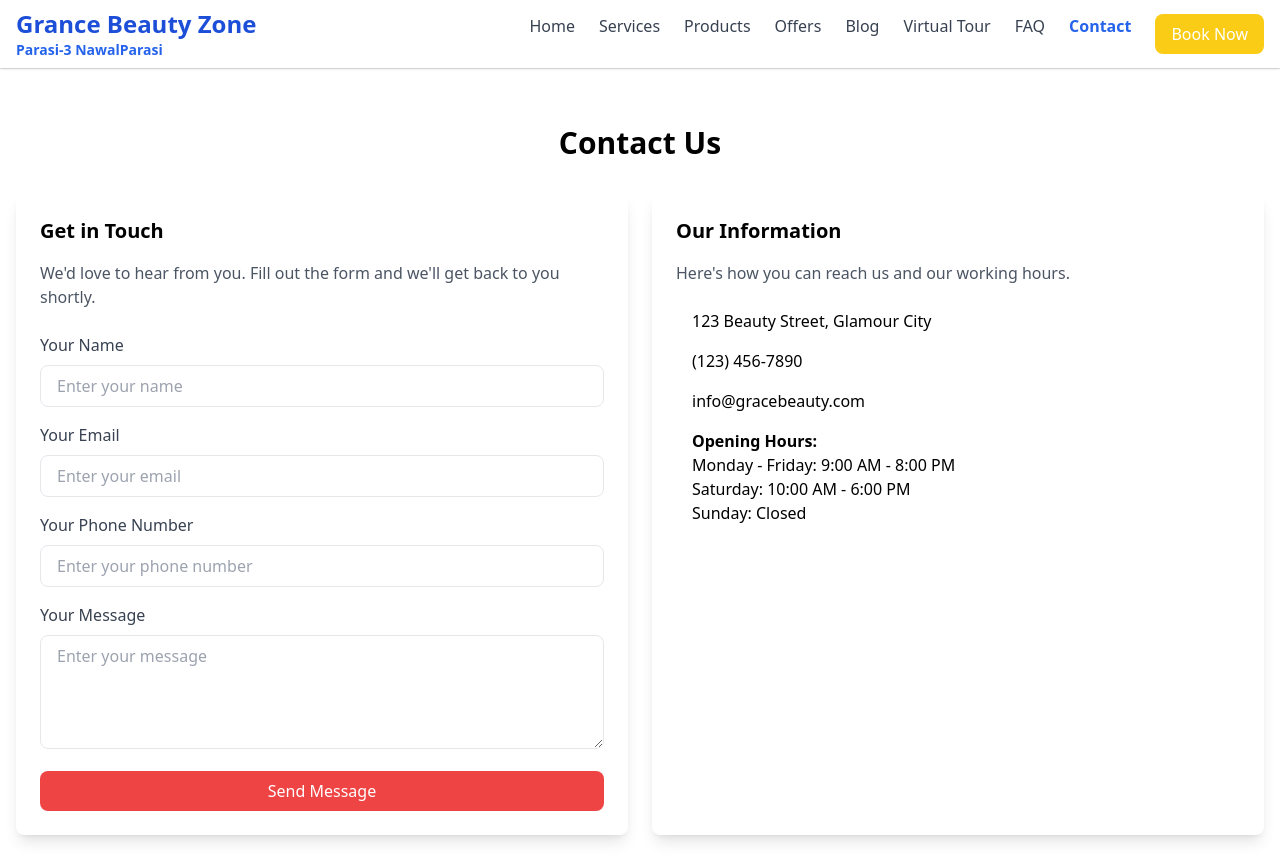
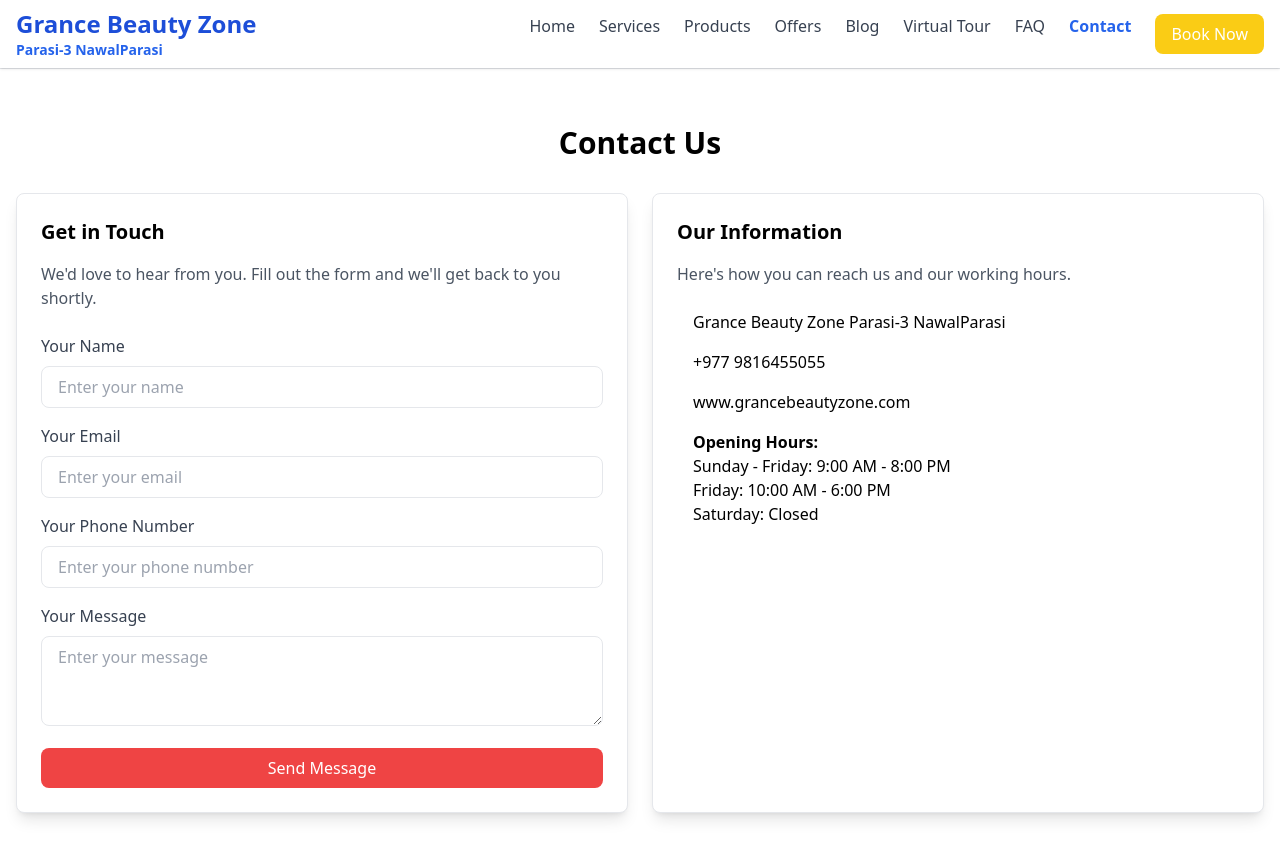
Before and after one commit to suraz343/Grance-Beauty-Zone, a Next.js app: page /contact in a window 1280 px wide. After the commit the page ends 845 px from the top, so only its background shows below. Built offline with nearby package versions, Linux system fonts and the light colour scheme.

Commit message:
error resolved

```diff
--- a/app/contact/page.tsx
+++ b/app/contact/page.tsx
@@ -3,15 +3,12 @@ import React from "react";
 export default function Contact() {
   return (
     <div id="contact" className="container mx-auto px-4 py-8">
-      {/* Contact Us Heading */}
       <div>
         <h1 className="mt-6 text-3xl font-bold text-center">Contact Us</h1>
       </div>
 
-      {/* Contact Us Section */}
       <div className="grid grid-cols-1 md:grid-cols-2 gap-6 mt-8">
-        {/* Get in Touch Form */}
-        <div className="p-6 bg-white rounded-lg shadow-lg">
+        <div className="p-6 bg-white rounded-lg shadow-lg border">
           <h2 className="text-xl font-semibold mb-4">Get in Touch</h2>
           <p className="text-gray-600 mb-6">
             We'd love to hear from you. Fill out the form and we'll get back to
@@ -54,7 +51,7 @@ export default function Contact() {
               </label>
               <textarea
                 className="w-full px-4 py-2 border rounded-lg focus:outline-none focus:ring-2 focus:ring-red-500"
-                rows="4"
+                rows={3}
                 placeholder="Enter your message"
               ></textarea>
             </div>
@@ -67,33 +64,32 @@ export default function Contact() {
           </form>
         </div>
 
-        {/* Our Information Section */}
-        <div className="p-6 bg-white rounded-lg shadow-lg">
+        <div className="p-6 bg-white rounded-lg shadow-lg border">
           <h2 className="text-xl font-semibold mb-4">Our Information</h2>
           <p className="text-gray-600 mb-6">
-            Here's how you can reach us and our working hours.
+            Here&apos;s how you can reach us and our working hours.
           </p>
           <ul className="space-y-4">
             <li className="flex items-start">
               <i className="bi bi-geo-alt-fill text-red-500 mr-4 text-xl"></i>
-              <span>123 Beauty Street, Glamour City</span>
+              <span>Grance Beauty Zone Parasi-3 NawalParasi</span>
             </li>
             <li className="flex items-start">
               <i className="bi bi-telephone-fill text-red-500 mr-4 text-xl"></i>
-              <span>(123) 456-7890</span>
+              <span>+977 9816455055</span>
             </li>
             <li className="flex items-start">
               <i className="bi bi-envelope-fill text-red-500 mr-4 text-xl"></i>
-              <span>info@gracebeauty.com</span>
+              <span>www.grancebeautyzone.com</span>
             </li>
             <li className="flex items-start">
               <i className="bi bi-clock-fill text-red-500 mr-4 text-xl"></i>
               <span>
                 <strong>Opening Hours:</strong>
                 <br />
-                Monday - Friday: 9:00 AM - 8:00 PM <br />
-                Saturday: 10:00 AM - 6:00 PM <br />
-                Sunday: Closed
+                Sunday - Friday: 9:00 AM - 8:00 PM <br />
+                Friday: 10:00 AM - 6:00 PM <br />
+                Saturday: Closed
               </span>
             </li>
           </ul>
--- a/app/page.tsx
+++ b/app/page.tsx
@@ -1,5 +1,4 @@
 import React from "react";
-import Header from "./components/Header";
 import Hero from "./components/Hero";
 import Services from "./services/Services";
 
@@ -7,7 +6,6 @@ import Services from "./services/Services";
 export default function Home(){
   return(
     <div className="bg-white max-w-full">
-
       <Hero />
       <Services />
     </div>
```
